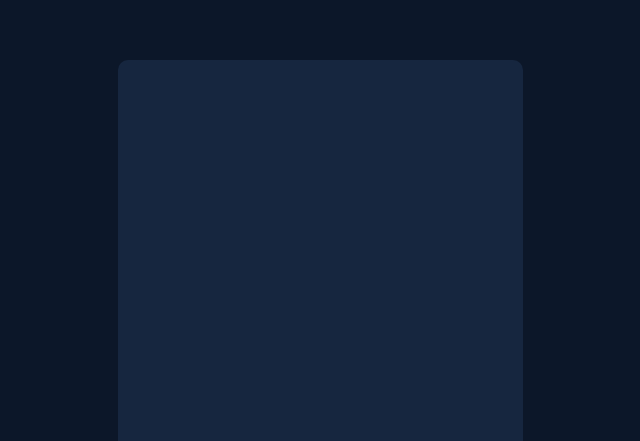
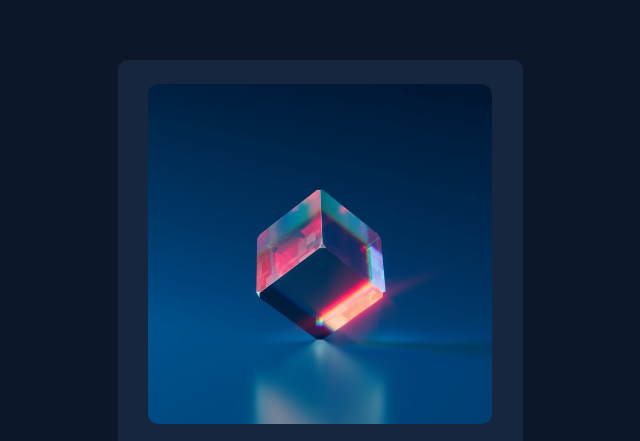
Before and after one commit to mariusz4796/card-component, a plain HTML site: page index.html in a window 1280 px wide. Shown: the top 441 px of the page, without its empty margins (320-960 px from the left). Drawn offline with Linux system fonts and the light colour scheme.

Commit message:
Update styles.css

```diff
--- a/css/styles.css
+++ b/css/styles.css
@@ -69,7 +69,7 @@ body main .image {
   height: 50%;
   border-radius: 10px 10px 10px;
   overflow: hidden;
-  background-image: url(images/image-equilibrium.jpg);
+  background-image: url(../images/image-equilibrium.jpg);
   background-repeat: no-repeat;
   background-size: cover;
   background-position: center;
```
